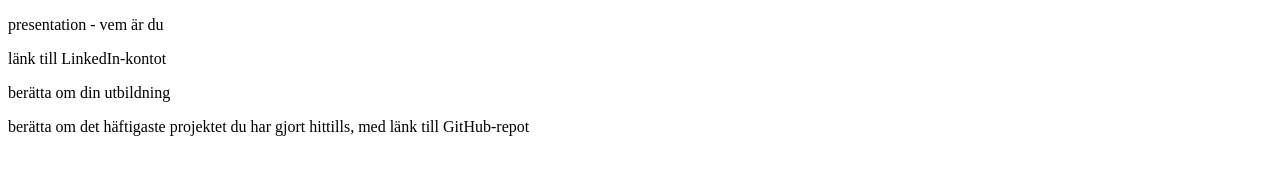
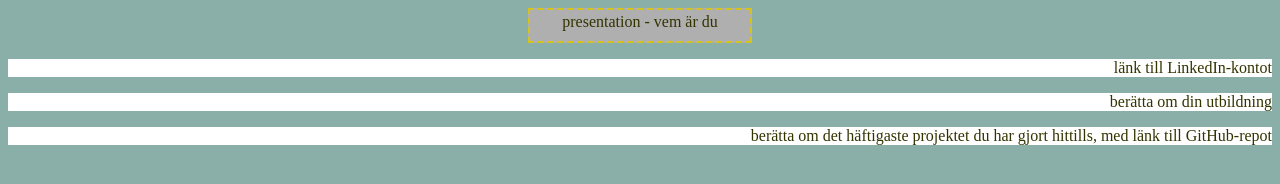
Before and after one commit to tjn06/Html-Ovn, a plain HTML site: page index.html in a window 1280 px wide. Drawn offline with Linux system fonts and the light colour scheme.

Commit message:
new-update

```diff
--- a/index.html
+++ b/index.html
@@ -5,9 +5,13 @@
     <meta name="viewport" content="width=device-width, initial-scale=1.0">
     <meta http-equiv="X-UA-Compatible" content="ie=edge">
     <title>Html-ovn</title>
+    <link rel = "stylesheet"
+    type = "text/css"
+    href = "myStyle.css" />
+  </head>
 </head>
 <body>
-        <p>presentation - vem är du</p>
+        <div>presentation - vem är du</div>
         <p>länk till LinkedIn-kontot</p>
         <p>berätta om din utbildning</p>
         <p>berätta om det häftigaste projektet du har gjort hittills, med länk till GitHub-repot</p>
--- /dev/null
+++ b/mystyle.css
@@ -0,0 +1,23 @@
+body {
+    background-color: #8aafa8;
+    color: #FFFFFF;
+}
+
+   p {
+    background-color: rgb(255, 255, 255);
+    color: #333300;
+    text-align: right;
+
+   }
+
+   div {
+    background-color: rgb(175, 175, 175);
+    color: #333300;
+    text-align: center;
+    border: 2px dashed rgb(214, 195, 27);
+    padding: 3px 10px;
+    height: 25px;
+    width: 200px;
+    margin: 0 auto;
+
+   }
```
Also changed, not shown: uppg5.html (+3 -2 lines), uppg6.html (+6 -5 lines).
